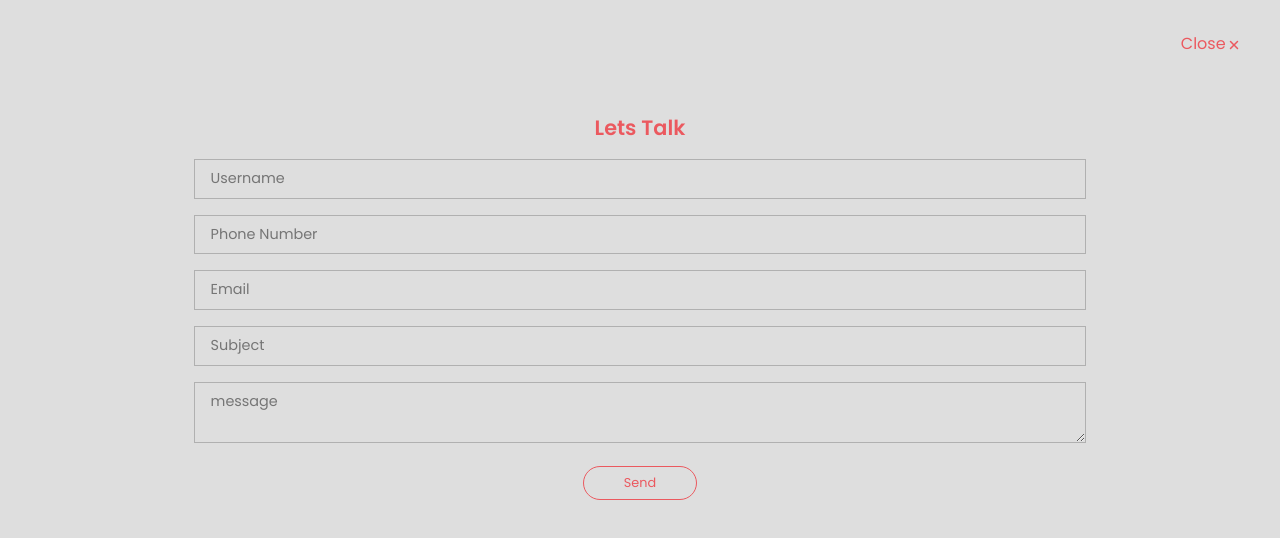
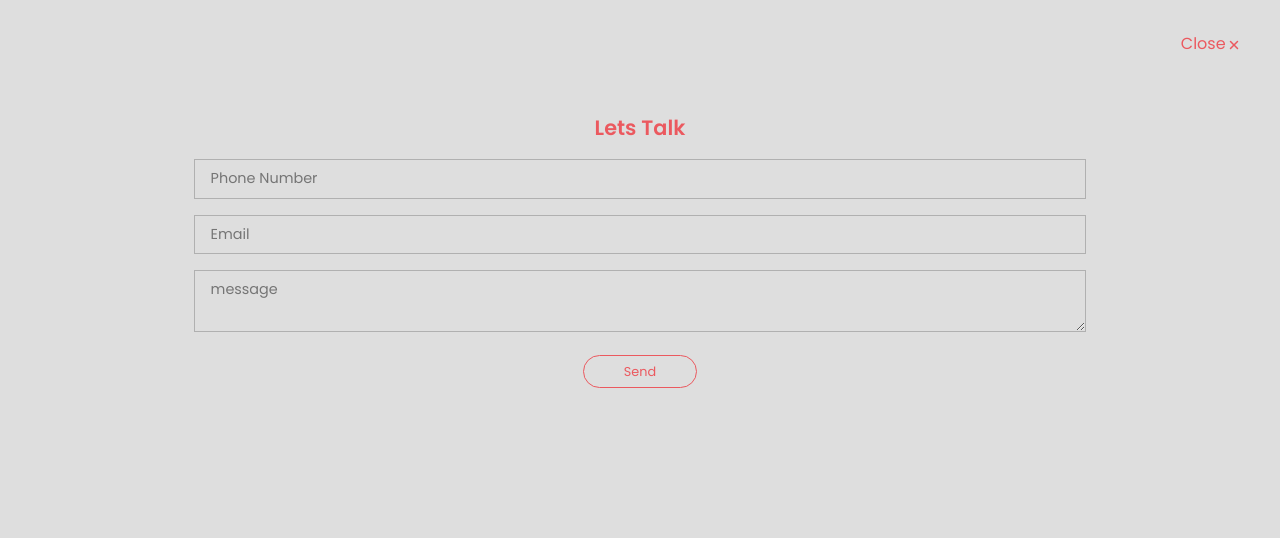
Before and after one commit to itsjayateja/Culture-Concept, a React (Create React App) app: page /letstalk in a window 1280 px wide. Shown: the top 538 px of the page. Built offline with nearby package versions, Linux system fonts and the light colour scheme.

Commit message:
final changes

```diff
--- a/src/pages/Homepage.css
+++ b/src/pages/Homepage.css
@@ -277,23 +277,15 @@ transform: scale(1.15);
     width: 4.5rem;
     height: 4.5rem;
     border-radius: 1rem;
-    border: 1px solid #7a7a7a;
-    filter: grayscale(100%);
+
     cursor: pointer;
     transition: transform 0.5s ease,
   }
 
   .wrapper .whatsapp-logo:hover {
     transform: scale(1.2);
-    filter: grayscale(0%);
+
   }
-/* .whatsapp-logo{
-    width: 4.5rem;
-    position: fixed;
-    bottom: 2rem;
-    right: 1.5rem;
-    z-index: 99;
-} */
 
 @media(max-width:576px){
     body{
--- a/src/pages/Homepage.js
+++ b/src/pages/Homepage.js
@@ -102,7 +102,7 @@ const Homepage = () => {
               className="col-lg-2 col-md-6 col-sm-12"
               data-aos="zoom-in-left"
             >
-              <div className="year">Interior Design Company Since 2015</div>
+              <div className="year"> Since 2015</div>
               <div className="scrollimg">
                 <CgScrollV />
                 <div className="scroll-text">SCROLL DOWN</div>
--- a/src/pages/Letstalk.js
+++ b/src/pages/Letstalk.js
@@ -74,16 +74,7 @@ const Pagenotfound = () => {
                 <form ref={form} onSubmit={sendEmail}>
                   <div className="mb-3 form-input">
                     <input
-                      type="text"
-                      className="form-control1"
-                      id="username"
-                      placeholder="Username"
-                      name="from-name"
-                    />
-                  </div>
-                  <div className="mb-3 form-input">
-                    <input
-                      type="phone"
+                      type="number"
                       placeholder="Phone Number"
                       className="form-control1"
                       id="exampleInputEmail1"
@@ -99,15 +90,7 @@ const Pagenotfound = () => {
                       name="from-email"
                     />
                   </div>
-                  <div className="mb-3 form-input">
-                    <input
-                      type="text"
-                      className="form-control1"
-                      id="username"
-                      placeholder="Subject"
-                      name="from-name"
-                    />
-                  </div>
+
                   <div className="mb-3 form-input form">
                     <textarea
                       type="text"
```
Also changed, not shown: src/assets/Whatsapp.png.
